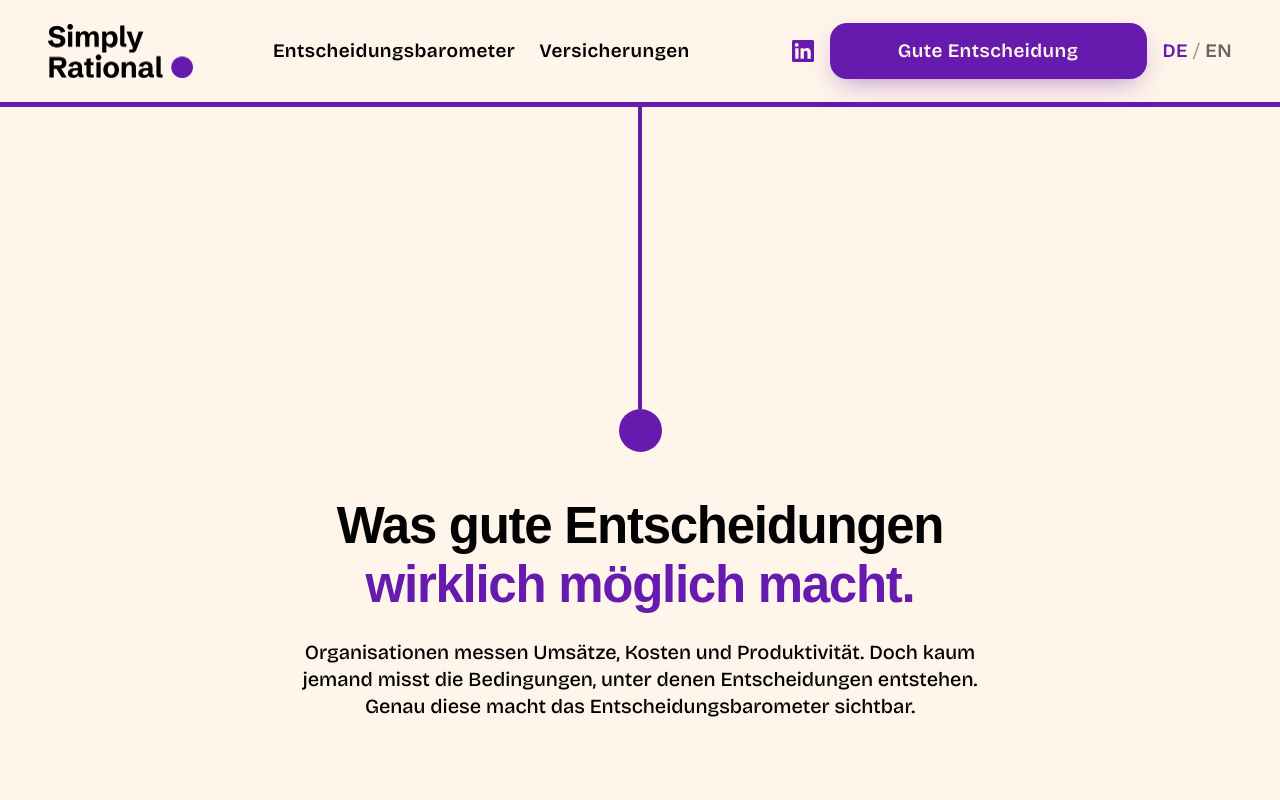
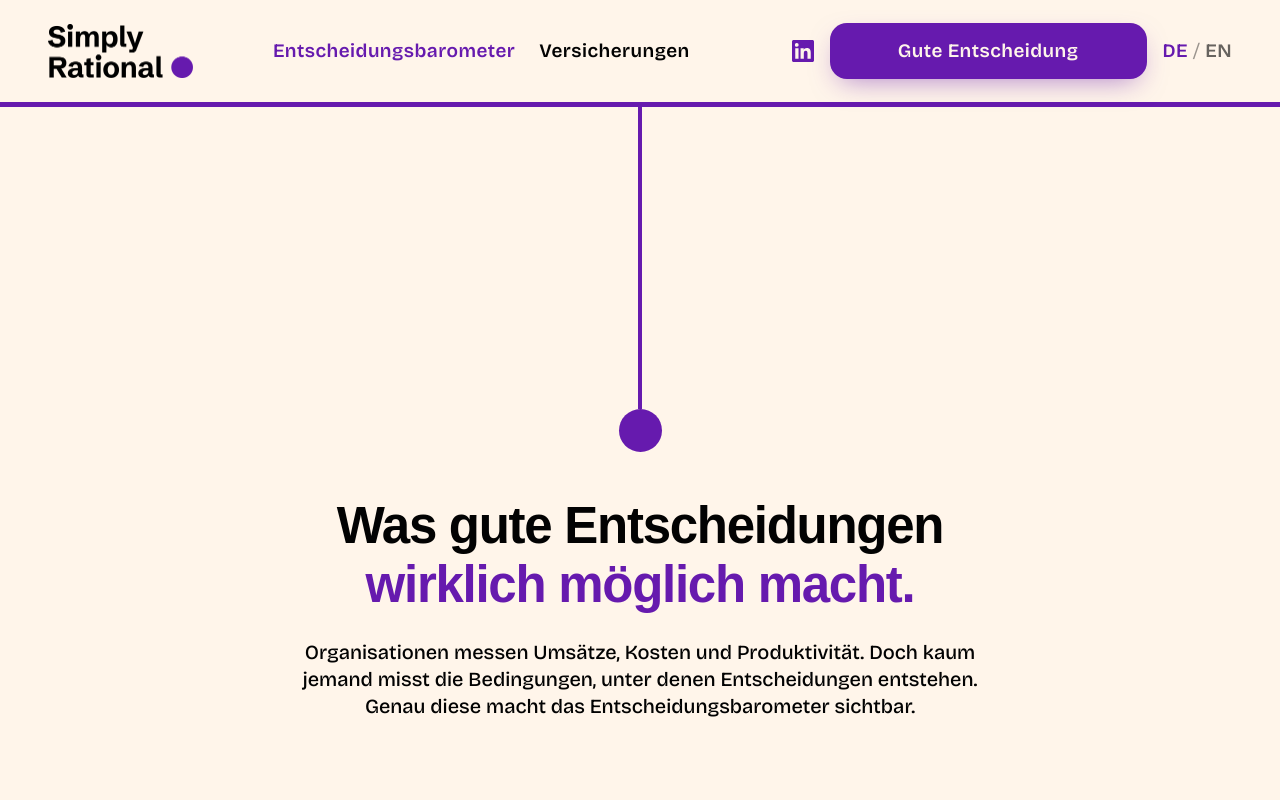
Before and after one commit to SimplyRational2026/CompanyWebsite, a Next.js app: page /entscheidungsbarometer in a window 1280 px wide. Shown: the top 800 px of the page. Built offline with nearby package versions, Linux system fonts and the light colour scheme.

Commit message:
Mark active Entscheidungsbarometer nav link and soften privacy checkbox validation
Highlight the Entscheidungsbarometer link in brand purple with aria-current
while on that page, and replace the browser's informal default checkbox
validation message with a localized, formal one.

```diff
--- a/app/components/sections/Nav.tsx
+++ b/app/components/sections/Nav.tsx
@@ -3,6 +3,7 @@
 import { useState } from "react";
 import Image from "next/image";
 import Link from "next/link";
+import { usePathname } from "next/navigation";
 import { AnimatePresence, motion } from "motion/react";
 import { D800, EASE, EASE_BOUNCE, STEPS } from "@/app/lib/anim";
 import { useContactModal } from "@/app/components/ui/ContactModalProvider";
@@ -34,6 +35,7 @@ export default function Nav({
   staticExtras = false,
 }: NavProps) {
   const { openContactModal } = useContactModal();
+  const pathname = usePathname();
   const { locale, setLocale } = useLocale();
   const content = useContent();
   const [mobileMenuOpen, setMobileMenuOpen] = useState(false);
@@ -56,8 +58,12 @@ export default function Nav({
         delay: D800 * 0.2,
       };
 
+  const barometerActive = pathname === "/entscheidungsbarometer";
   const pdfLinkClass =
     "font-bricolage cursor-pointer whitespace-nowrap font-semibold tracking-wide text-ink transition-opacity hover:opacity-60 focus-visible:outline-2 focus-visible:outline-offset-4 focus-visible:outline-purple";
+  const barometerLinkClass = `font-bricolage cursor-pointer whitespace-nowrap font-semibold tracking-wide transition-opacity hover:opacity-60 focus-visible:outline-2 focus-visible:outline-offset-4 focus-visible:outline-purple ${
+    barometerActive ? "text-purple" : "text-ink"
+  }`;
   const ctaClass =
     "font-bricolage cursor-pointer whitespace-nowrap bg-purple font-semibold tracking-wide text-cream shadow-[0_10px_28px_-10px_rgba(102,26,174,0.55)] transition hover:bg-purple-deep focus-visible:outline-2 focus-visible:outline-offset-4 focus-visible:outline-purple";
 
@@ -106,7 +112,8 @@ export default function Nav({
                 <div className="hidden items-center gap-6 lg:flex">
                   <Link
                     href="/entscheidungsbarometer"
-                    className={pdfLinkClass}
+                    aria-current={barometerActive ? "page" : undefined}
+                    className={barometerLinkClass}
                     style={{ fontSize: buttonFontSize }}
                   >
                     {content.nav.pdf1}
@@ -131,7 +138,8 @@ export default function Nav({
                 >
                   <Link
                     href="/entscheidungsbarometer"
-                    className={pdfLinkClass}
+                    aria-current={barometerActive ? "page" : undefined}
+                    className={barometerLinkClass}
                     style={{ fontSize: buttonFontSize }}
                   >
                     {content.nav.pdf1}
@@ -339,7 +347,10 @@ export default function Nav({
             <Link
               href="/entscheidungsbarometer"
               onClick={() => setMobileMenuOpen(false)}
-              className="font-bricolage text-base font-semibold tracking-wide text-ink transition-opacity hover:opacity-60"
+              aria-current={barometerActive ? "page" : undefined}
+              className={`font-bricolage text-base font-semibold tracking-wide transition-opacity hover:opacity-60 ${
+                barometerActive ? "text-purple" : "text-ink"
+              }`}
             >
               {content.nav.pdf1}
             </Link>
--- a/app/components/ui/ContactForm.tsx
+++ b/app/components/ui/ContactForm.tsx
@@ -182,6 +182,12 @@ export default function ContactForm({ formId }: { formId?: string }) {
           type="checkbox"
           name="privacy"
           required
+          onInvalid={(event) =>
+            event.currentTarget.setCustomValidity(
+              content.contactForm.privacyRequired,
+            )
+          }
+          onChange={(event) => event.currentTarget.setCustomValidity("")}
           className="mt-1 size-4 shrink-0 rounded border-cream bg-white accent-purple"
         />
         <span>{content.contactForm.privacy}</span>
--- a/app/lib/content.ts
+++ b/app/lib/content.ts
@@ -81,6 +81,7 @@ export interface Content {
     subject: string;
     message: string;
     privacy: string;
+    privacyRequired: string;
     submitIdle: string;
     submitSending: string;
     submitSuccess: string;
@@ -239,6 +240,7 @@ const de: Content = {
     message: "Ihre Nachricht",
     privacy:
       "Mit dem Absenden dieses Formulars akzeptiere ich die Verarbeitung meiner pers\u00f6nlichen Daten gem\u00e4\u00df den Datenschutzbestimmungen.",
+    privacyRequired: "Hier klicken, wenn Sie fortfahren m\u00f6chten",
     submitIdle: "Klarheit in Entscheidungen bringen",
     submitSending: "Wird gesendet \u2026",
     submitSuccess: "Gesendet \u2713",
@@ -405,6 +407,7 @@ const en: Content = {
     message: "Your Message",
     privacy:
       "By submitting this form, you consent to the processing of your personal data in accordance with our Privacy Policy.",
+    privacyRequired: "Please tick this box if you would like to continue",
     submitIdle: "Bring clarity to your decisions",
     submitSending: "Sending \u2026",
     submitSuccess: "Sent \u2713",
```
